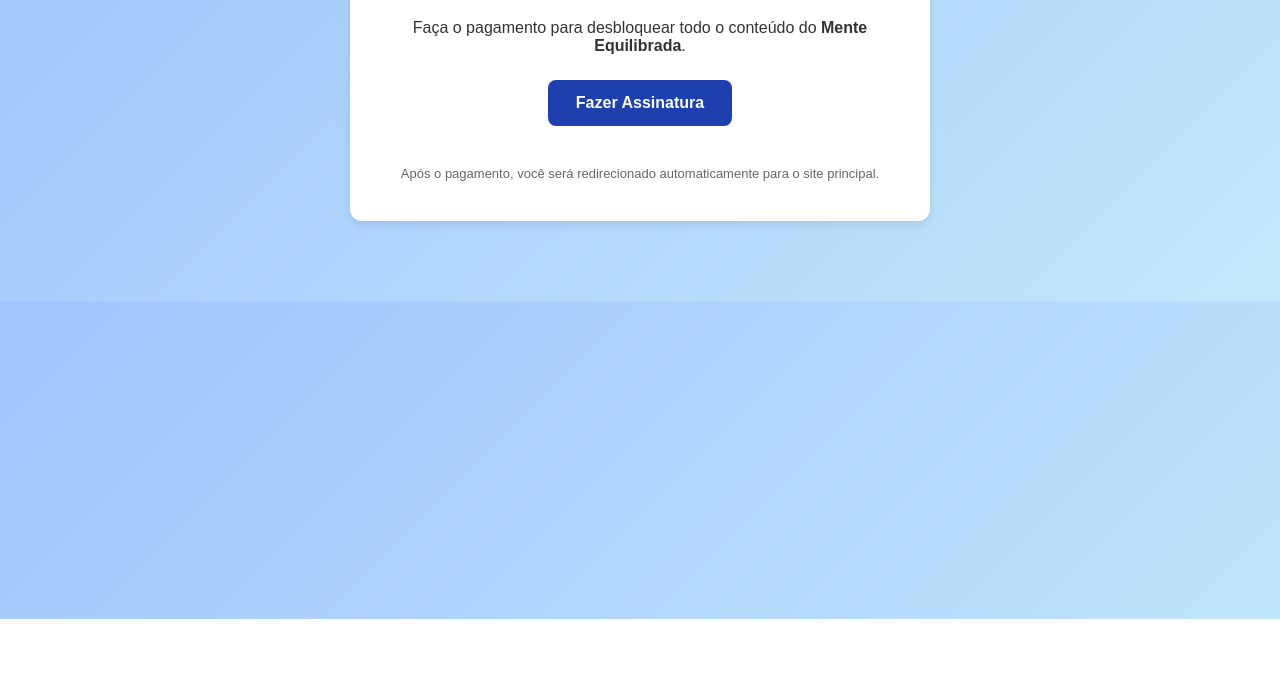
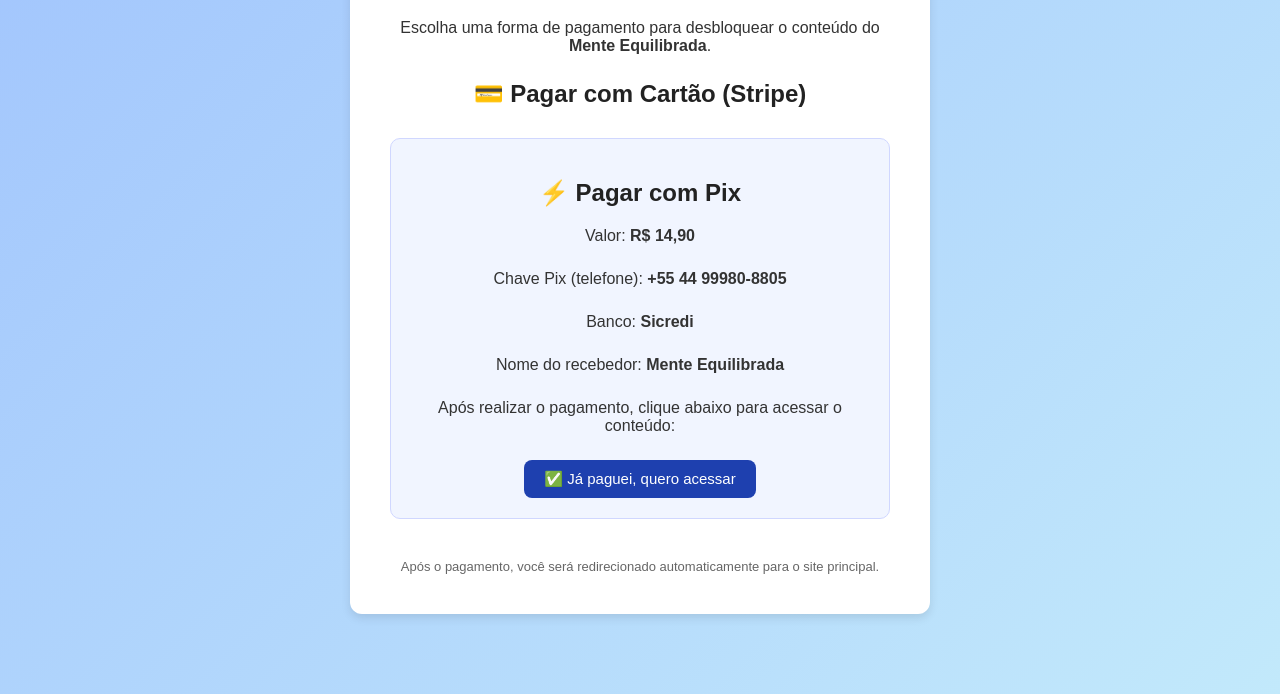
Before and after one commit to murillogarbugio/mente-equilibrada-pagamento, a plain HTML site: page index.html in a window 1280 px wide. Shown: the part 181-875 px from the top of the page. Before the commit the page ends 800 px from the top, so only its background shows below. Drawn offline with Linux system fonts and the light colour scheme.

Commit message:
Refactor payment buttons and styles in index.html

```diff
--- a/index.html
+++ b/index.html
@@ -29,18 +29,25 @@
       margin-bottom: 25px;
       font-size: 16px;
     }
-    .botao {
-      display: inline-block;
-      background-color: #1e40af;
+    stripe-buy-button {
+      display: block;
+      margin: 20px auto;
+    }
+    .pix-box {
+      background: #f1f5ff;
+      border: 1px solid #d0d7ff;
+      padding: 20px;
+      border-radius: 10px;
+      margin-top: 30px;
+    }
+    .pix-button {
+      background: #1e40af;
       color: white;
-      padding: 14px 28px;
+      padding: 10px 20px;
+      border: none;
       border-radius: 8px;
-      text-decoration: none;
-      font-weight: bold;
-      transition: background 0.3s;
-    }
-    .botao:hover {
-      background-color: #153081;
+      cursor: pointer;
+      font-size: 15px;
     }
     footer {
       margin-top: 40px;
@@ -52,10 +59,29 @@
 <body>
   <div class="container">
     <h1>Assine para acessar</h1>
-    <p>Faça o pagamento para desbloquear todo o conteúdo do <strong>Mente Equilibrada</strong>.</p>
+    <p>Escolha uma forma de pagamento para desbloquear o conteúdo do <strong>Mente Equilibrada</strong>.</p>
 
-    <!-- Botão de pagamento -->
-    <a href="https://buy.stripe.com/test_cNiaEPcyL0Ht1Yq5T8dQQ00" class="botao">Fazer Assinatura</a>
+    <!-- BOTÃO DO STRIPE -->
+    <h2>💳 Pagar com Cartão (Stripe)</h2>
+    <script async src="https://js.stripe.com/v3/buy-button.js"></script>
+    <stripe-buy-button
+      buy-button-id="prc_assinatura-mensal-h8ad03qi"
+      publishable-key="pk_test_5155Sod0Kkt70wqNaLuEfihDIkpCBW6xiAhrNI5VpKcbNRD1jxZ0580JVnqWmTqKqCtJfR70YyxpWBnQQMPtWahsj00N6MLBlZs">
+    </stripe-buy-button>
+
+    <!-- PAGAMENTO COM PIX -->
+    <div class="pix-box">
+      <h2>⚡ Pagar com Pix</h2>
+      <p>Valor: <strong>R$ 14,90</strong></p>
+      <p>Chave Pix (telefone): <strong>+55 44 99980-8805</strong></p>
+      <p>Banco: <strong>Sicredi</strong></p>
+      <p>Nome do recebedor: <strong>Mente Equilibrada</strong></p>
+      <p>Após realizar o pagamento, clique abaixo para acessar o conteúdo:</p>
+
+      <a href="https://murillogarbugio.github.io/mente-equilibrada-online/" target="_blank">
+        <button class="pix-button">✅ Já paguei, quero acessar</button>
+      </a>
+    </div>
 
     <footer>
       Após o pagamento, você será redirecionado automaticamente para o site principal.
```
